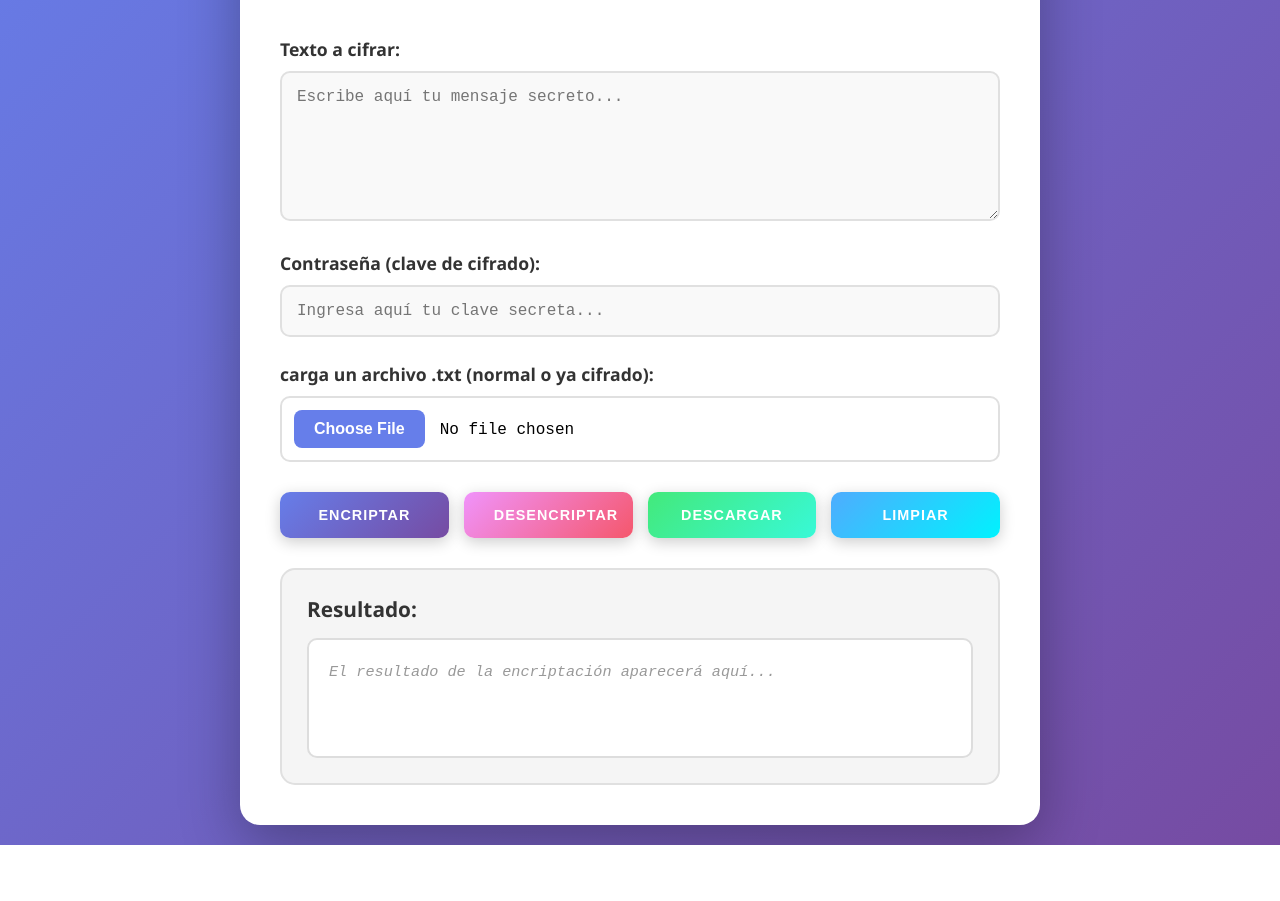
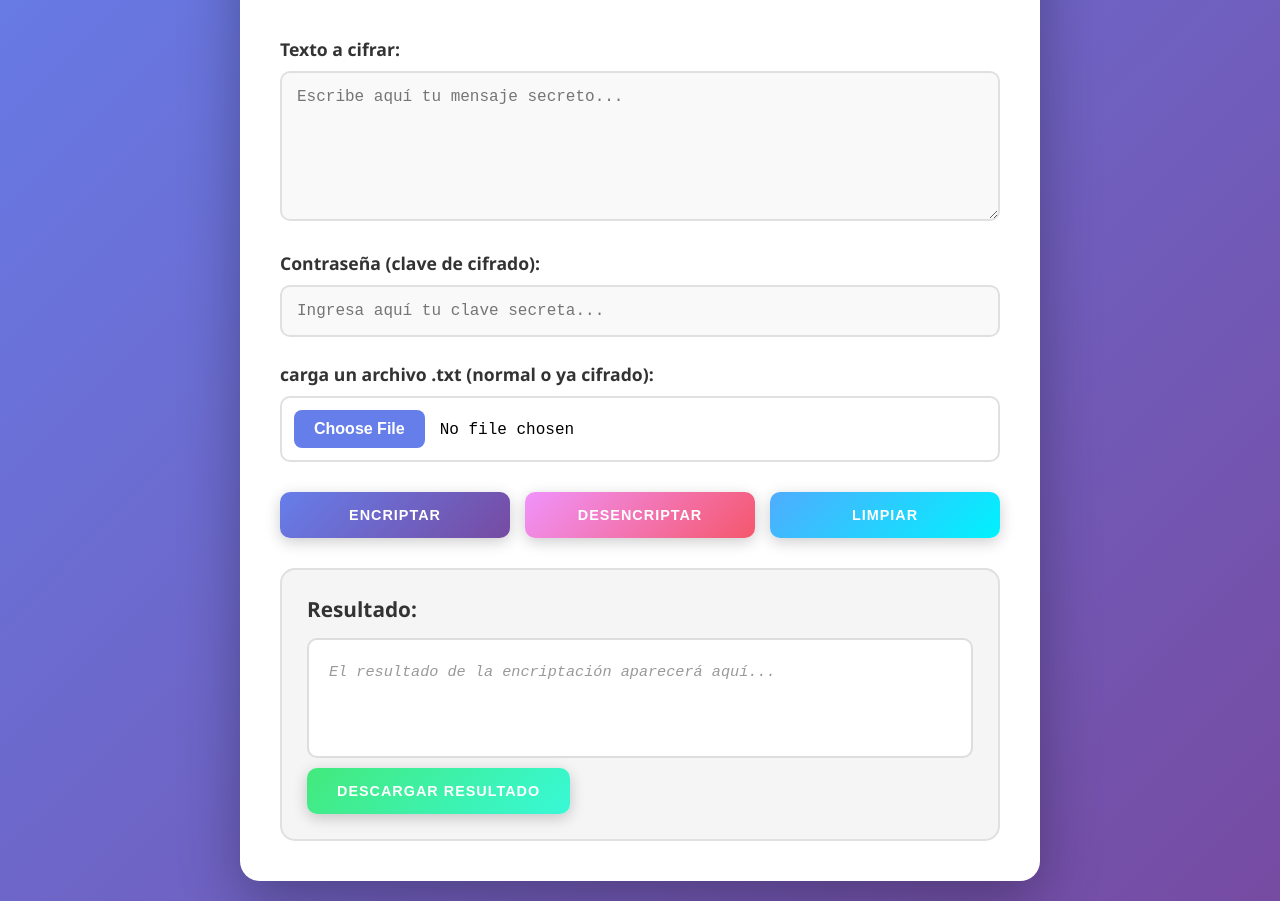
Before and after one commit to Code-Alex16/SPA-AES, a plain HTML site: page index.html in a window 1280 px wide. Shown: the part 195-1096 px from the top of the page. Before the commit the page ends 1040 px from the top, so only its background shows below. Drawn offline with nearby package versions, Linux system fonts and the light colour scheme.

Commit message:
update: Modificacion de botones

```diff
--- a/index.html
+++ b/index.html
@@ -36,7 +36,6 @@
             <div class="grupo-botones">
                 <button class="btn-encriptar" onclick="encriptarAES()">Encriptar</button>
                 <button class="btn-desencriptar" onclick="desencriptarAES()">Desencriptar</button>
-                <button class="btn-descargar" onclick="descargarResultado()">Descargar</button>
                 <button class="btn-limpiar" onclick="limpiarAES()">Limpiar</button>
             </div>
 
@@ -47,7 +46,9 @@
             <div class="seccion-resultado">
                 <h3>Resultado:</h3>
                 <div id="resultado-aes" class="resultado"></div>
+                <button class="btn-descargar" onclick="descargarResultado()">Descargar Resultado</button>
             </div>
+
 
             <!-- NOTA DE FLUJO DE TRABAJO modificable opcional
             <div class="nota-importante">
--- a/style.css
+++ b/style.css
@@ -220,6 +220,7 @@ button {
 
 .btn-descargar {
     background: linear-gradient(135deg, #43e97b 0%, #38f9d7 100%);
+    margin-top: 10px;
     color: white;
 }
 
```
